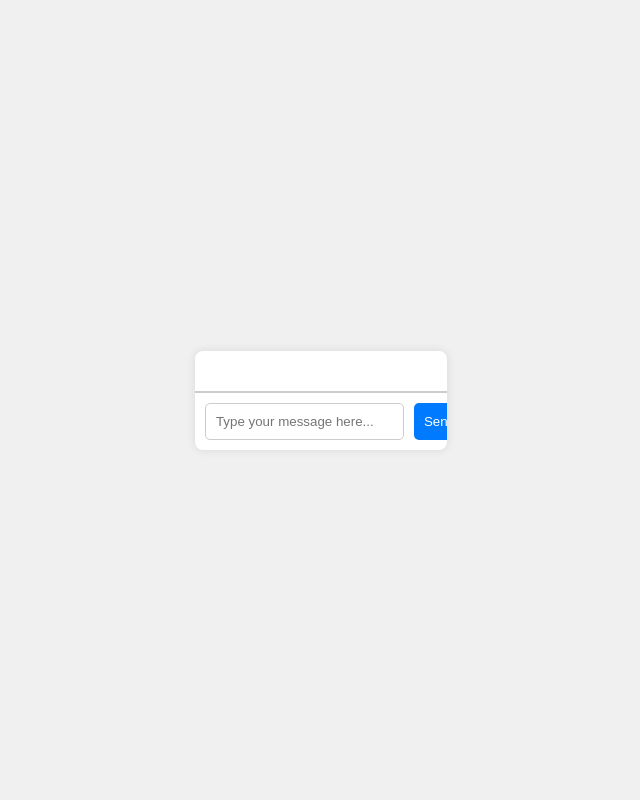
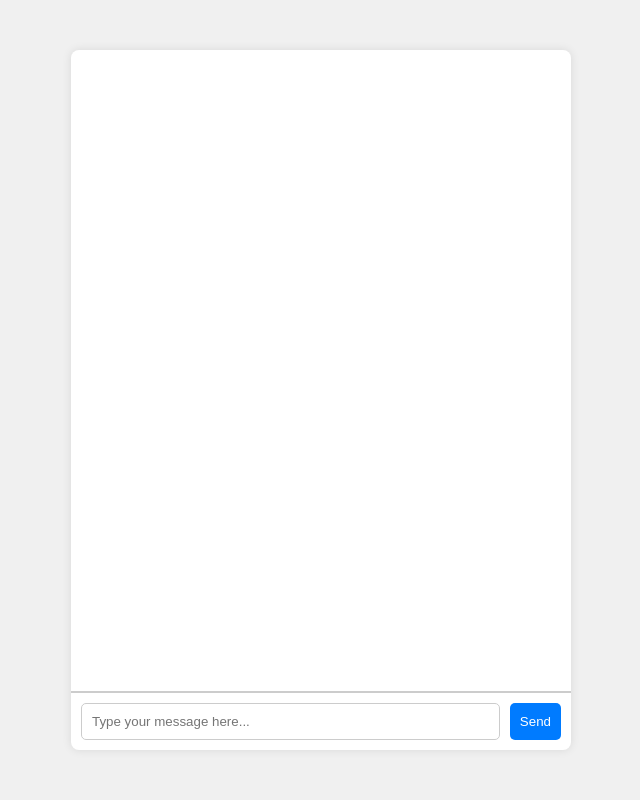
Before and after one commit to spaceh3ad/taro, a Flask app: page / in a window 1280 px wide. Shown: the whole page, without its empty margins (319-959 px from the left). Run offline with Flask 3, Linux system fonts and the light colour scheme.

Commit message:
resized chat window

```diff
--- a/app.py
+++ b/app.py
@@ -22,3 +22,7 @@ def send_message():
 
 def your_chat_function(user_input):
     return process_query(user_input)
+
+
+if __name__ == "__main__":
+    app.run(debug=True)
--- a/static/styles.css
+++ b/static/styles.css
@@ -19,6 +19,8 @@ html {
   overflow: hidden;
   display: flex;
   flex-direction: column;
+  min-height: 700px; /* Set a minimum height for the chat container */
+  min-width: 500px; /* Set a minimum width for the chat container */
 }
 
 .chat-box {
@@ -26,6 +28,8 @@ html {
   overflow-y: auto;
   padding: 20px;
   border-bottom: 1px solid #ccc;
+  min-height: 600px; /* Set a minimum height for the chat box */
+  min-width: 300px; /* Set a minimum width for the chat container */
 }
 
 .input-area {
```
Also changed, not shown: src/searchcaster_api.py (+3 -6 lines).
